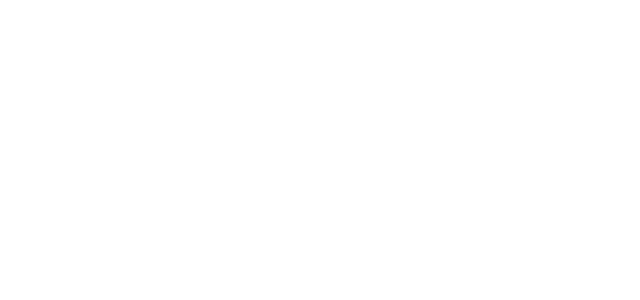
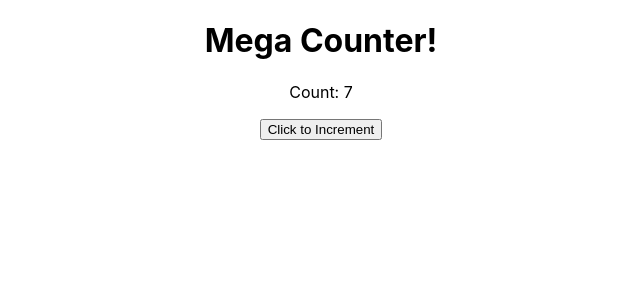
Before and after one commit to Teatoller/counter-app, a React (Create React App) app: page / in a window 1280 px wide. Shown: the top 300 px of the page, without its empty margins (319-959 px from the left). Built offline with nearby package versions, Linux system fonts and the light colour scheme.

Commit message:
(Component): implement a component
- create a counter function
- add conter component and  import counter function in  app.js
- add incement button
- add count label
- add props element
- add static feed in component

[Starts #002]

```diff
--- a/src/App.js
+++ b/src/App.js
@@ -1,10 +1,11 @@
 import React from 'react';
+import Counter from './Counter';
 import './App.css';
 
 function App() {
   return (
     <div className="App">
-
+      <Counter count="7" />
     </div>
   );
 }
--- a/src/Counter.js
+++ b/src/Counter.js
@@ -0,0 +1,13 @@
+import React from 'react'
+
+function Counter(props) {
+    return (
+        <div>
+            <h1>Mega Counter!</h1>
+            <p>Count: {props.count} </p>
+            <button>Click to Increment</button>
+        </div>
+    )
+}
+
+export default Counter;
```
